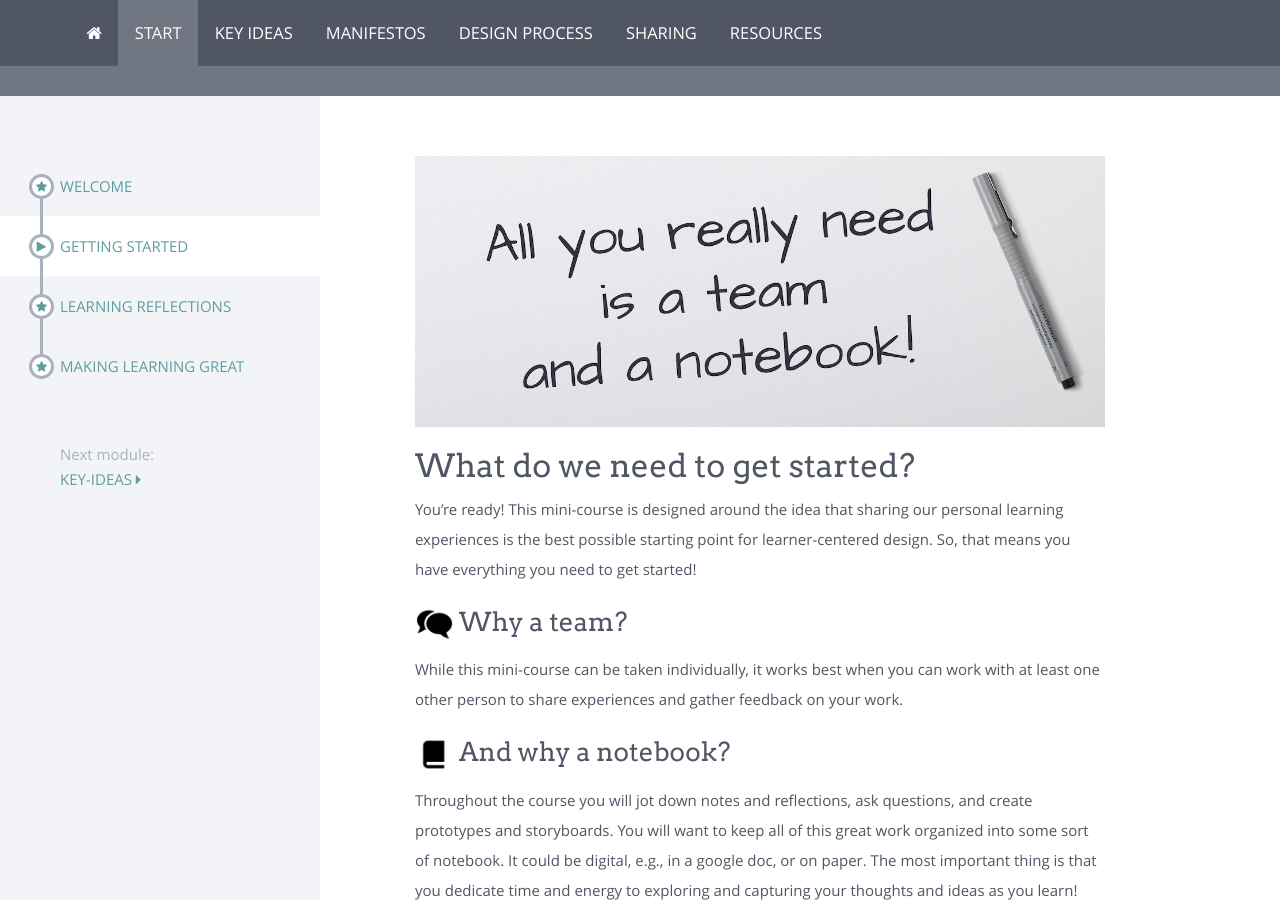
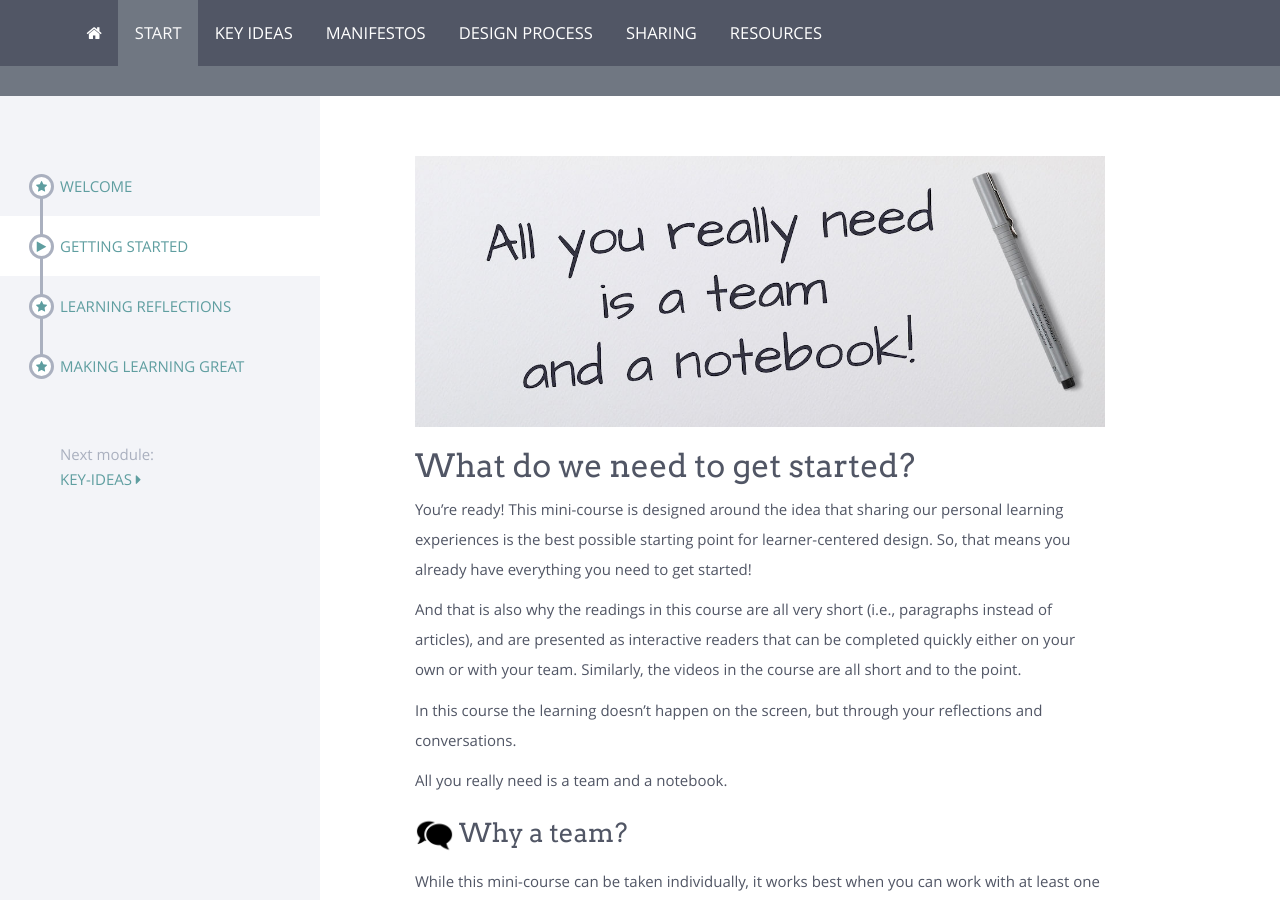
Before and after one commit to UCLALibrary/foundations, a Jekyll site: the page built from modules/start/_posts/2000-01-02-getting-started.markdown, in a window 1280 px wide and 900 px high. Built offline with Jekyll 4.4.1, drawn with Linux system fonts in a browser that asks for light colours; nearby versions of some CDN libraries.

Commit message:
Update 2000-01-02-getting-started.markdown

```diff
--- a/modules/start/_posts/2000-01-02-getting-started.markdown
+++ b/modules/start/_posts/2000-01-02-getting-started.markdown
@@ -5,7 +5,13 @@ banner-alt: "a notebook with a hand written message that says, all you really ne
 ---
 ## What do we need to get started?
 
-You're ready! This mini-course is designed around the idea that sharing our personal learning experiences is the best possible starting point for learner-centered design. So, that means you have everything you need to get started!
+You're ready! This mini-course is designed around the idea that sharing our personal learning experiences is the best possible starting point for learner-centered design. So, that means you already have everything you need to get started!
+
+And that is also why the readings in this course are all very short (i.e., paragraphs instead of articles), and are presented as interactive readers that can be completed quickly either on your own or with your team. Similarly, the videos in the course are all short and to the point.
+
+In this course the learning doesn't happen on the screen, but through your reflections and conversations.
+
+All you really need is a team and a notebook.
 
 <!--In this mini-course you will complete a series of practical, creative, and hands-on activities. Along the way, you will write about and discuss your experiences, reflect on key ideas, and roll your sleeves up to start creating storyboards and prototypes.-->
 
```
